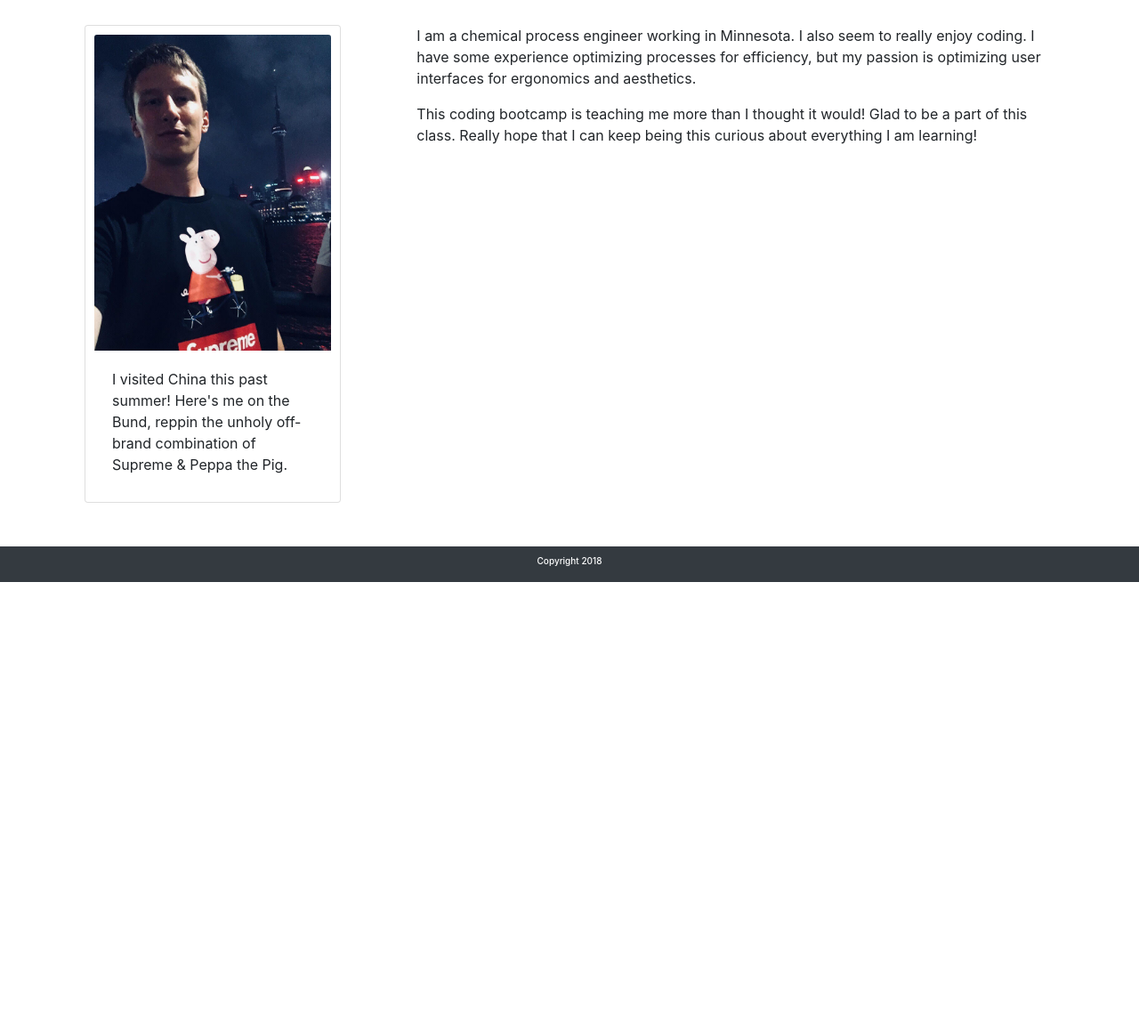
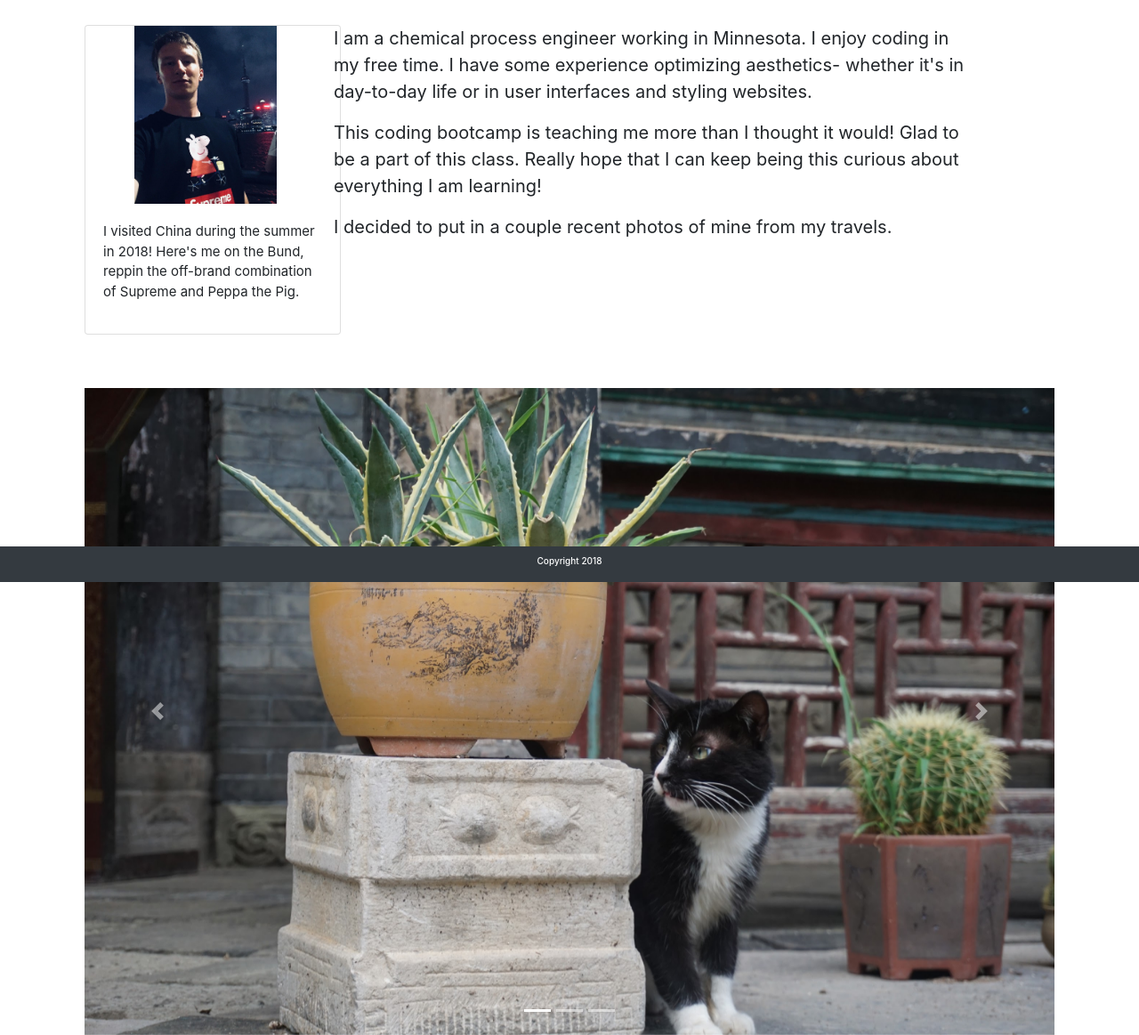
Before and after one commit to czops/Bootstrap-Portfolio, a plain HTML site: page index.html in a window 1280 px wide. Shown: the part 146-1309 px from the top of the page at 89% size. Before the commit the page ends 800 px from the top, so only its background shows below. Drawn offline with nearby package versions, Linux system fonts and the light colour scheme.

```diff
--- a/assets/css/style.css
+++ b/assets/css/style.css
@@ -10,6 +10,7 @@
     padding-bottom: 10px;
     color:rgb(50, 81, 255);
 }
+
 h3{
     text-align: center;
     font-size:10px;
@@ -18,13 +19,21 @@
     position: relative;
 
 }
+
+p{
+    font-size: 20px;
+}
+
 .row {
     margin-bottom: 3px;
     padding: 10px;
 }
 
-.card{
-    padding:10px;
+
+
+#selfie{
+    position: center;
+    margin-left: 55px;
 }
 
 .footer{
@@ -49,6 +58,10 @@
     margin-bottom: 10px;
   }
 
+#card-caption{
+    font-size: 15px;
+}
+
 label,
 input[type=text],
 input[type=email],
--- a/index.html
+++ b/index.html
@@ -1,5 +1,6 @@
 <!DOCTYPE html>
 <html lang="en">
+
 <head>
     <meta charset="UTF-8">
     <meta name="viewport" content="width=device-width, initial-scale=1.0">
@@ -12,6 +13,7 @@
 </head>
 
 <!--STILL NEED TO ADD A COLLAPSE AND NAVBAR-COLLAPSE-->
+
 <body>
     <div class="container-fluid bg-dark justify-content-end">
         <div class="row">
@@ -31,11 +33,11 @@
                         <a class="nav-link disabled" href="#">Disabled</a>
                     </li>-->
                 </ul>
-        </div>
+            </div>
         </div>
     </div>
 
-<!--Here begins the actual styling post-header... beginning here to use columns and stuff-->
+    <!--Here begins the actual styling post-header... beginning here to use columns and stuff-->
     <div class="container">
         <div class="row">
             <div class="col-lg-12 col-md-12 col-sm-12">
@@ -43,28 +45,70 @@
             </div>
         </div>
 
-<!--Using a card element here to contain my photo - this is also in the same container as the the header of the content-->
+        <!--Using a card element here to contain my photo - this is also in the same container as the the header of the content-->
         <div class="row">
-            <div class="col-lg-4 col-md-6 col-sm-12">
+            <div class="col-lg-3 col-md-6 col-sm-12">
                 <div class="card" style="width: 18rem;">
-                    <img class="card-img-top" src="assets/images/peppa-Shanghai.jpg" alt="Card image cap">
+                    <img id="selfie" src="assets/images/peppa-Shanghai.jpg" alt="Card image cap" style="width:160px;height:200px;">
                     <div class="card-body">
-                      <p class="card-text">I visited China this past summer! Here's me on the Bund, reppin the unholy off-brand combination of Supreme & Peppa the Pig.</p>
+                        <p id="card-caption">I visited China during the summer in 2018! Here's me on the Bund, reppin
+                            the off-brand combination of Supreme and Peppa the Pig.</p>
                     </div>
-                  </div>
+                </div>
             </div>
             <div class="col-lg-8 col-md-6 col-sm-12">
-                <p>I am a chemical process engineer working in Minnesota. I also seem to really enjoy coding. I have some experience optimizing processes for efficiency, but my passion is optimizing user interfaces for ergonomics and aesthetics.</p>
-                <p>This coding bootcamp is teaching me more than I thought it would! Glad to be a part of this class. Really hope that I can keep being this curious about everything I am learning!</p>
+                <p>I am a chemical process engineer working in Minnesota. I enjoy coding in my free time. I have some
+                    experience optimizing aesthetics- whether it's in day-to-day life or in user interfaces and styling
+                    websites.</p>
+                <p>This coding bootcamp is teaching me more than I thought it would! Glad to be a part of this class.
+                    Really hope that I can keep being this curious about everything I am learning!</p>
+                <p>I decided to put in a couple recent photos of mine from my travels.</p>
             </div>
         </div>
     </div>
 
-<!--Adding a footer to this page using the position fixed call in CSS-->
+    <div class="container">
+        <div class="row">
+            <div class="col-lg-12 col-md-12 col-sm-12">
+
+                <div id="carouselExampleIndicators" class="carousel slide" data-ride="carousel">
+                    <ol class="carousel-indicators">
+                        <li data-target="#carouselExampleIndicators" data-slide-to="0" class="active"></li>
+                        <li data-target="#carouselExampleIndicators" data-slide-to="1"></li>
+                        <li data-target="#carouselExampleIndicators" data-slide-to="2"></li>
+                    </ol>
+                    <div class="carousel-inner">
+                        <div class="carousel-item active">
+                            <img class="d-block w-100" src="assets/images/cat.JPG" alt="First slide">
+                        </div>
+                        <div class="carousel-item">
+                            <img class="d-block w-100" src="assets/images/fish.JPG" alt="Second slide">
+                        </div>
+                        <div class="carousel-item">
+                            <img class="d-block w-100" src="assets/images/street.JPG" alt="Third slide">
+                        </div>
+                    </div>
+                    <a class="carousel-control-prev" href="#carouselExampleIndicators" role="button" data-slide="prev">
+                        <span class="carousel-control-prev-icon" aria-hidden="true"></span>
+                        <span class="sr-only">Previous</span>
+                    </a>
+                    <a class="carousel-control-next" href="#carouselExampleIndicators" role="button" data-slide="next">
+                        <span class="carousel-control-next-icon" aria-hidden="true"></span>
+                        <span class="sr-only">Next</span>
+                    </a>
+                </div>
+
+            </div>
+        </div>
+    </div>
+
+
+    <!--Adding a footer to this page using the position fixed call in CSS-->
 
     <div class=" bg-dark justify-content footer">
         <h3>Copyright 2018</h3>
     </div>
 
 </body>
+
 </html>
```
Also changed, not shown: contact.html (+2 -0 lines), portfolio.html (+4 -4 lines), assets/JavaScript/interactivity.js (added), assets/images/cat.JPG (added), assets/images/fish.JPG (added), assets/images/question-mark.png (added), assets/images/street.JPG (added).
